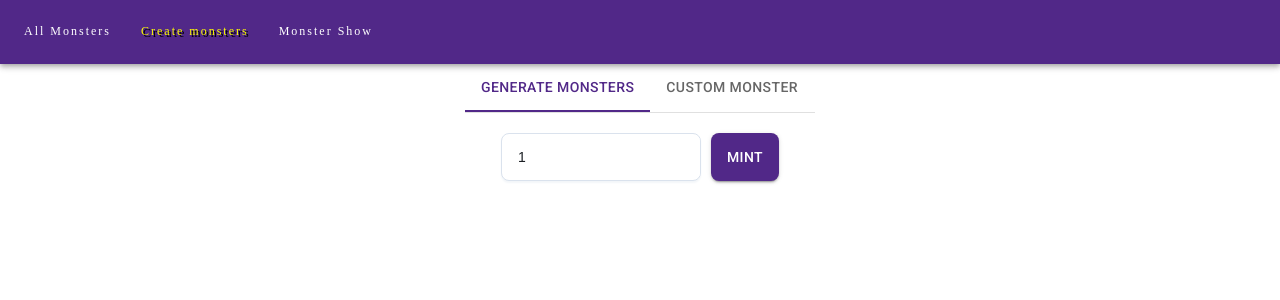
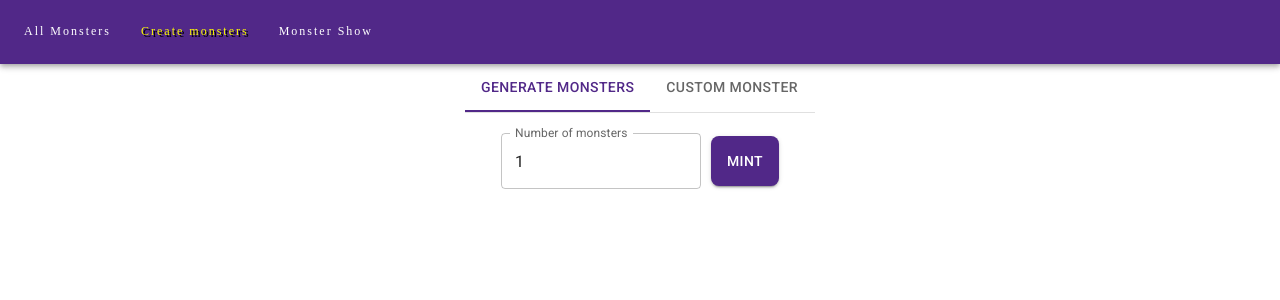
Before and after one commit to Soni-L/monsters-factory, a React (Vite) app in the folder packages/app/: page /new in a window 1280 px wide. Shown: the top 300 px of the page. Built offline with nearby package versions, Linux system fonts and the light colour scheme; no server answers; a web font is replaced by a local one.

Commit message:
remove number input component

```diff
--- a/packages/app/src/components/MintedMonstersDialog.tsx
+++ b/packages/app/src/components/MintedMonstersDialog.tsx
@@ -8,9 +8,8 @@ import DialogActions from "@mui/material/DialogActions";
 import IconButton from "@mui/material/IconButton";
 import CloseIcon from "@mui/icons-material/Close";
 import { useState } from "react";
-import Snackbar from "@mui/material/Snackbar";
 import { stringToColorCode } from "../common/helperFunctions";
-const BACKEND_URL = import.meta.env.VITE_APP_BACKEND_URL;
+import { MintedMonster } from "../types/MonsterTypes";
 
 const BootstrapDialog = styled(Dialog)(({ theme }) => ({
   "& .MuiDialogContent-root": {
@@ -21,49 +20,13 @@ const BootstrapDialog = styled(Dialog)(({ theme }) => ({
   },
 }));
 
-
 export default function MintedMonstersDialog({
   open,
   handleClose,
+  handleSave,
   mintedMonsters,
 }) {
   const [loading, setLoading] = useState<boolean>(false);
-  const [openSnackbar, setOpenSnackbar] = React.useState(false);
-
-  const handleCloseSnackbar = (
-    event: React.SyntheticEvent | Event,
-    reason?: string
-  ) => {
-    if (reason === "clickaway") {
-      return;
-    }
-
-    setOpenSnackbar(false);
-  };
-
-  async function handleSave(data) {
-    try {
-      setLoading(true);
-      const response = await fetch(BACKEND_URL, {
-        method: "POST",
-        headers: {
-          "Content-Type": "application/json",
-        },
-        body: JSON.stringify(data),
-      });
-
-      if (!response.ok) {
-        throw new Error("Network response was not ok");
-      }
-
-      await response.json();
-      setOpenSnackbar(true);
-      setLoading(false);
-    } catch (error) {
-      setLoading(false);
-      console.error("Error:", error);
-    }
-  }
 
   return (
     <React.Fragment>
@@ -98,9 +61,8 @@ export default function MintedMonstersDialog({
               padding: "20px",
             }}
           >
-            {mintedMonsters.map((monster) => (
+            {mintedMonsters.map((monster: MintedMonster) => (
               <div
-                key={monster._id}
                 style={{
                   display: "flex",
                   flexDirection: "column",
@@ -129,17 +91,6 @@ export default function MintedMonstersDialog({
           </div>
         </DialogContent>
         <DialogActions>
-          {loading ? (
-            <Button
-              variant="contained"
-              disabled
-              style={{ borderRadius: "8px" }}
-              onClick={() => handleSave(mintedMonsters)}
-              endIcon={<CircularProgress color="inherit" size={16} />}
-            >
-              Save
-            </Button>
-          ) : (
           <Button
             variant="contained"
             style={{ borderRadius: "8px" }}
@@ -147,17 +98,8 @@ export default function MintedMonstersDialog({
           >
             Save
           </Button>
-          )}
         </DialogActions>
       </BootstrapDialog>
-
-      <Snackbar
-        open={openSnackbar}
-        anchorOrigin={{ vertical: "bottom", horizontal: "right" }}
-        autoHideDuration={6000}
-        onClose={handleCloseSnackbar}
-        message="Monsters saved"
-      />
     </React.Fragment>
   );
 }
--- a/packages/app/src/components/NumberInput.tsx
+++ /dev/null
@@ -1,185 +0,0 @@
-import * as React from "react";
-import {
-  Unstable_NumberInput as BaseNumberInput,
-  NumberInputProps,
-  numberInputClasses,
-} from "@mui/base/Unstable_NumberInput";
-import { styled } from "@mui/system";
-
-const NumberInput = React.forwardRef(function CustomNumberInput(
-  props: NumberInputProps,
-  ref: React.ForwardedRef<HTMLDivElement>
-) {
-  return (
-    <BaseNumberInput
-      slots={{
-        root: StyledInputRoot,
-        input: StyledInputElement,
-        incrementButton: StyledButton,
-        decrementButton: StyledButton,
-      }}
-      slotProps={{
-        incrementButton: {
-          children: "▴",
-        },
-        decrementButton: {
-          children: "▾",
-        },
-      }}
-      {...props}
-      ref={ref}
-    />
-  );
-});
-
-export default function NumberInputBasic({value, setValue, placeholder}) {
-  return (
-    <NumberInput
-      placeholder={placeholder}
-      value={value}
-      onChange={(event, val) => setValue(val)}
-      style={{maxWidth: '200px'}}
-    />
-  );
-}
-
-const blue = {
-  100: "#DAECFF",
-  200: "#80BFFF",
-  400: "#3399FF",
-  500: "#007FFF",
-  600: "#0072E5",
-};
-
-const grey = {
-  50: "#F3F6F9",
-  100: "#E5EAF2",
-  200: "#DAE2ED",
-  300: "#C7D0DD",
-  400: "#B0B8C4",
-  500: "#9DA8B7",
-  600: "#6B7A90",
-  700: "#434D5B",
-  800: "#303740",
-  900: "#1C2025",
-};
-
-const StyledInputRoot = styled("div")(
-  ({ theme }) => `
-  font-family: 'IBM Plex Sans', sans-serif;
-  font-weight: 400;
-  border-radius: 8px;
-  color: ${theme.palette.mode === "dark" ? grey[300] : grey[900]};
-  background: ${theme.palette.mode === "dark" ? grey[900] : "#fff"};
-  border: 1px solid ${theme.palette.mode === "dark" ? grey[700] : grey[200]};
-  box-shadow: 0px 2px 2px ${
-    theme.palette.mode === "dark" ? grey[900] : grey[50]
-  };
-  display: grid;
-  grid-template-columns: 1fr 19px;
-  grid-template-rows: 1fr 1fr;
-  overflow: hidden;
-  column-gap: 8px;
-  padding: 4px;
-
-  &.${numberInputClasses.focused} {
-    border-color: ${blue[400]};
-    box-shadow: 0 0 0 3px ${
-      theme.palette.mode === "dark" ? blue[600] : blue[200]
-    };
-  }
-
-  &:hover {
-    border-color: ${blue[400]};
-  }
-
-  // firefox
-  &:focus-visible {
-    outline: 0;
-  }
-`
-);
-
-const StyledInputElement = styled("input")(
-  ({ theme }) => `
-  font-size: 0.875rem;
-  font-family: inherit;
-  font-weight: 400;
-  line-height: 1.5;
-  grid-column: 1/2;
-  grid-row: 1/3;
-  color: ${theme.palette.mode === "dark" ? grey[300] : grey[900]};
-  background: inherit;
-  border: none;
-  border-radius: inherit;
-  padding: 8px 12px;
-  outline: 0;
-`
-);
-
-const StyledButton = styled("button")(
-  ({ theme }) => `
-  display: flex;
-  flex-flow: row nowrap;
-  justify-content: center;
-  align-items: center;
-  appearance: none;
-  padding: 0;
-  width: 19px;
-  height: 19px;
-  font-family: system-ui, sans-serif;
-  font-size: 0.875rem;
-  line-height: 1;
-  box-sizing: border-box;
-  background: ${theme.palette.mode === "dark" ? grey[900] : "#fff"};
-  border: 0;
-  color: ${theme.palette.mode === "dark" ? grey[300] : grey[900]};
-  transition-property: all;
-  transition-timing-function: cubic-bezier(0.4, 0, 0.2, 1);
-  transition-duration: 120ms;
-
-  &:hover {
-    background: ${theme.palette.mode === "dark" ? grey[800] : grey[50]};
-    border-color: ${theme.palette.mode === "dark" ? grey[600] : grey[300]};
-    cursor: pointer;
-  }
-
-  &.${numberInputClasses.incrementButton} {
-    grid-column: 2/3;
-    grid-row: 1/2;
-    border-top-left-radius: 4px;
-    border-top-right-radius: 4px;
-    border: 1px solid;
-    border-bottom: 0;
-    &:hover {
-      cursor: pointer;
-      background: ${blue[400]};
-      color: ${grey[50]};
-    }
-
-  border-color: ${theme.palette.mode === "dark" ? grey[800] : grey[200]};
-  background: ${theme.palette.mode === "dark" ? grey[900] : grey[50]};
-  color: ${theme.palette.mode === "dark" ? grey[200] : grey[900]};
-  }
-
-  &.${numberInputClasses.decrementButton} {
-    grid-column: 2/3;
-    grid-row: 2/3;
-    border-bottom-left-radius: 4px;
-    border-bottom-right-radius: 4px;
-    border: 1px solid;
-    &:hover {
-      cursor: pointer;
-      background: ${blue[400]};
-      color: ${grey[50]};
-    }
-
-  border-color: ${theme.palette.mode === "dark" ? grey[800] : grey[200]};
-  background: ${theme.palette.mode === "dark" ? grey[900] : grey[50]};
-  color: ${theme.palette.mode === "dark" ? grey[200] : grey[900]};
-  }
-  & .arrow {
-    transform: translateY(-1px);
-  }
-`
-);
--- a/packages/app/src/routes/CreateMonsters.tsx
+++ b/packages/app/src/routes/CreateMonsters.tsx
@@ -6,8 +6,8 @@ import {
   CircularProgress,
   Button,
   Snackbar,
+  TextField,
 } from "@mui/material";
-import NumberInput from "../components/NumberInput";
 import MintedMonstersDialog from "../components/MintedMonstersDialog";
 import generateRandomMonster from "../common/generateRandomMonster";
 import CustomMonsterForm from "../components/CustomMonsterForm";
@@ -90,6 +90,29 @@ export default function CreateMonsters() {
       }
 
       await response.json();
+      setOpenSnackbar(false);
+    } catch (error) {
+      console.error("Error:", error);
+    }
+  }
+
+  async function handleSaveMinted(data) {
+    try {
+      const response = await fetch(BACKEND_URL, {
+        method: "POST",
+        headers: {
+          "Content-Type": "application/json",
+        },
+        body: JSON.stringify(data),
+      });
+
+      if (!response.ok) {
+        throw new Error("Network response was not ok");
+      }
+
+      await response.json();
+      setMintedMonstersDialog(false);
+      setMintedMonsters([]);
       setOpenSnackbar(true);
     } catch (error) {
       console.error("Error:", error);
@@ -120,16 +143,23 @@ export default function CreateMonsters() {
             display: "flex",
             gap: "10px",
             justifyContent: "center",
+            alignItems: "center",
           }}
         >
-          <NumberInput
-            placeholder="Number of desired monsters"
+          <TextField
+            style={{ maxWidth: "200px", margin: "0" }}
+            margin="normal"
+            label="Number of monsters"
+            name="level"
+            type="number"
             value={monstersToMint}
-            setValue={(val) => setMonstersToMint(val)}
+            onChange={(e: React.SyntheticEvent) =>
+              setMonstersToMint(e.target.value)
+            }
           />
           <Button
             variant="contained"
-            style={{ borderRadius: "8px" }}
+            style={{ borderRadius: "8px", height: "50px" }}
             onClick={() => handleGenerateRandomMonsters(monstersToMint)}
             endIcon={
               mintLoading ? <CircularProgress color="inherit" size={16} /> : ""
@@ -154,6 +184,7 @@ export default function CreateMonsters() {
 
       <MintedMonstersDialog
         open={mintedMonstersDialog}
+        handleSave={handleSaveMinted}
         handleClose={handleDialogClose}
         mintedMonsters={mintedMonsters}
       />
```
Lines whose indentation alone changed are shown as unchanged.
